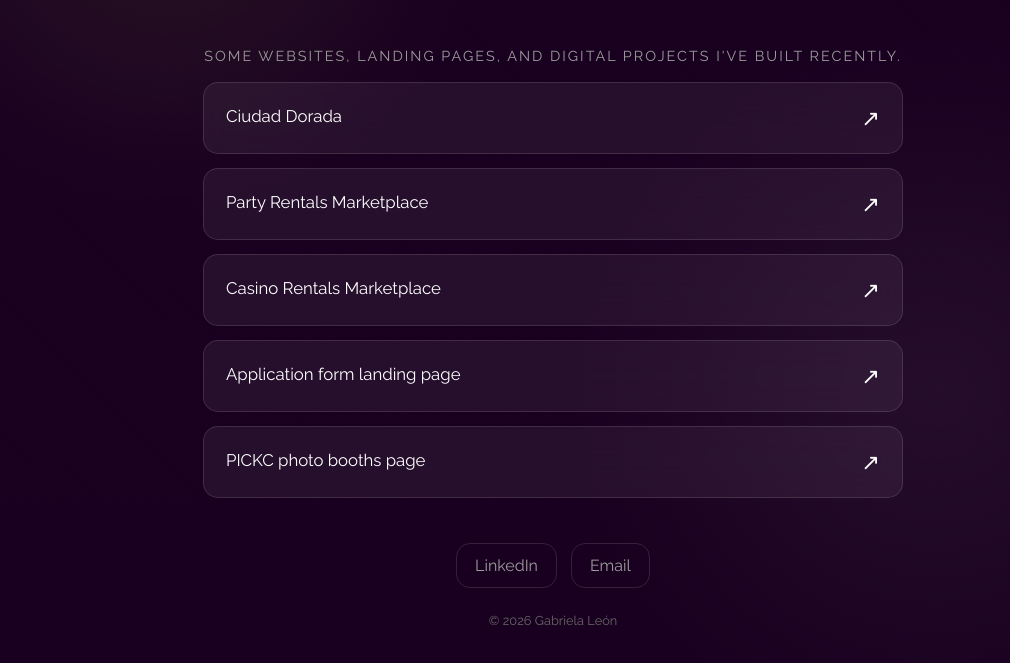
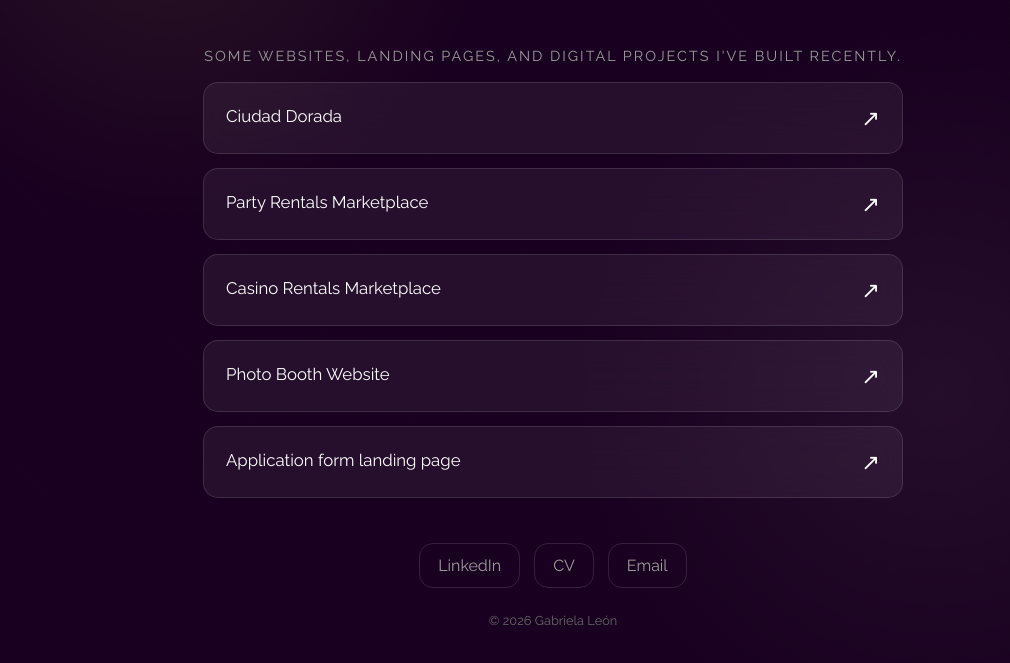
Before and after one commit to gabrielaaslg/web, a plain HTML site: page index.html in a window 1280 px wide. Shown: the part 299-962 px from the top of the page, without its empty margins (87-1097 px from the left). Drawn offline with Linux system fonts and the light colour scheme.

```diff
--- a/index.html
+++ b/index.html
@@ -254,13 +254,19 @@
     </div>
     <div class="arrow">↗</div>
 </a>
-<a href="https://casinos.chattbooth.com/casino-games/" class="project" target="_blank">
+<a href="https://casinos.chattbooth.com/" class="project" target="_blank">
     <div class="project-info">
         <h3>Casino Rentals Marketplace</h3>
     </div>
     <div class="arrow">↗</div>
 </a>
 
+<a href="https://candidate1.chattbooth.com/" class="project" target="_blank">
+    <div class="project-info">
+        <h3>Photo Booth Website</h3>
+    </div>
+    <div class="arrow">↗</div>
+</a>
 <a href="https://www.bancamia.com.co/invertir-cdt-social/" class="project" target="_blank">
     <div class="project-info">
         <h3>Application form landing page</h3>
@@ -269,18 +275,12 @@
 </a>
 
 
-<a href="https://candidate1.chattbooth.com/" class="project" target="_blank">
-    <div class="project-info">
-        <h3>PICKC photo booths page</h3>
-    </div>
-    <div class="arrow">↗</div>
-</a>
 
 <section class="footer">
 
     <div class="socials">
         <a href="https://www.linkedin.com/in/gabrielaasl/" target="_blank">LinkedIn</a>
-        <!-- <a href="CV.pdf" target="_blank">CV</a> -->
+        <a href="CV.pdf" target="_blank">CV</a>
         <a href="mailto:gabrielasofialeon@gmail.com" target="_blank">Email</a>
     </div>
 
```
